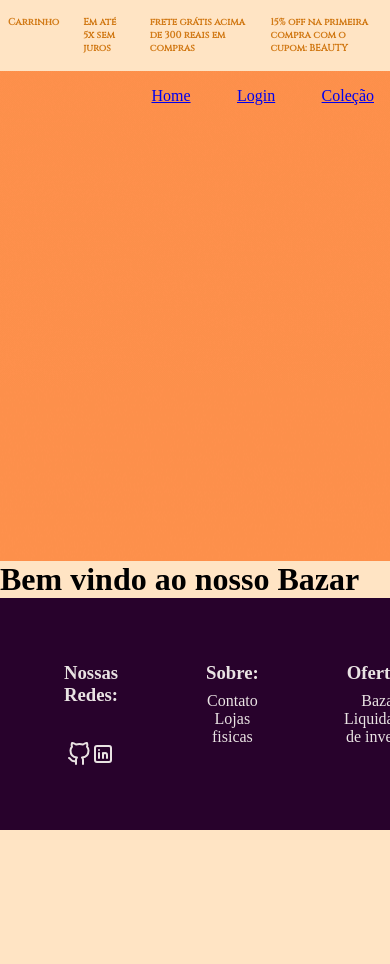
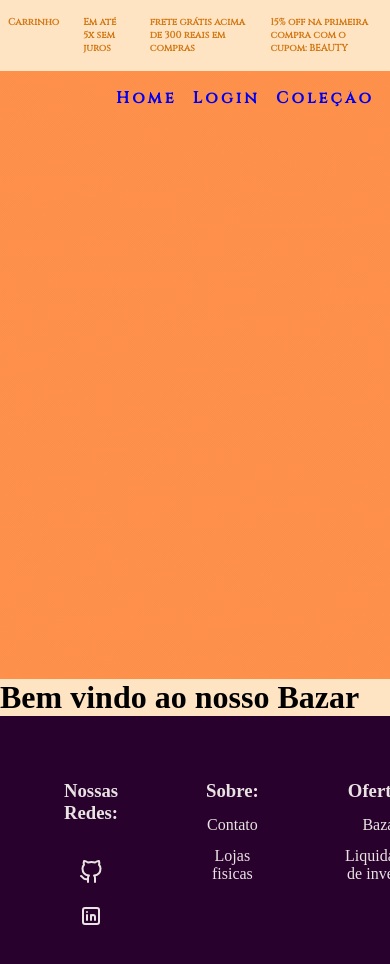
Before and after one commit to LucianaVivarelli/E-commerce, a React (Vite) app: page /Bazar in a window 390 px wide. Shown: the top 964 px of the page. Before the commit the page ends 844 px from the top, so only its background shows below. Built offline with nearby package versions, Linux system fonts and the light colour scheme; a web font is replaced by a local one.

Commit message:
almost finish

```diff
--- a/src/Pages/Home/Home.jsx
+++ b/src/Pages/Home/Home.jsx
@@ -4,6 +4,7 @@ import { Colection } from '../Colection/Colection'
 import { Rodape } from '../../components/Rodape/Rodape'
 import { Destaques } from '../../components/Destaques/Destaques'
 import { Link }  from 'react-router-dom'
+import { Divisor } from '../../components/Divisor/Divisor'
 
 export const Home = () => {
   return (
@@ -11,7 +12,9 @@ export const Home = () => {
         <Cabecalho />
         <Destaques />
         <Colection />
+        <Divisor texto={"Novidade"} />
         <Rodape />
+
     </div>
   )
 }
--- a/src/components/Cabecalho/Cabecalho.jsx
+++ b/src/components/Cabecalho/Cabecalho.jsx
@@ -21,10 +21,10 @@ export const Cabecalho = () => {
         </section>
         {/*Seção de Imagem header com butão de linkagem para a mesma página em coleções*/}
         <nav className={styles.navBar}>
-          <ul className={styles.listaContainer}>
-          <li><Link to="/">Home</Link></li>
-          <li><Link to="/Login">Login</Link></li>
-          <li><Link to="/Colection">Coleção</Link></li>
+          <ul className={styles.headerList}>
+          <li className={styles.navList}><Link to="/">Home</Link></li>
+          <li className={styles.navList}><Link to="/Login">Login</Link></li>
+          <li className={styles.navList}><Link to="/Colection">Coleção</Link></li>
 
           </ul>
         </nav>
--- a/src/components/Cabecalho/Cabecalho.module.css
+++ b/src/components/Cabecalho/Cabecalho.module.css
@@ -2,13 +2,14 @@
   margin: 0;
   padding: 0;
   list-style: none;
+  text-decoration: none;
 }
 .list {
   display: flex;
   justify-content: space-around;
   background-color: bisque;
   color: rgb(210, 123, 24);
-  font-size: 1.2rem;
+  font-size: 1rem;
   font-family: "Cinzel", serif;
   padding: 0.5rem 0rem 0.5rem 0rem;
   font-weight: 700;
@@ -21,22 +22,30 @@
   background-size: cover;
   object-fit: cover;
 }
-.listaContainer {
+
+.headerList{
   display: flex;
   justify-content: end;
   padding: 1rem 1rem;
-  gap: 2.9rem;
+  gap: 1rem;
   font-size: 1rem;
   font-family: "Cormorant SC", serif;
+
 }
-.login,
-.contato {
-  text-decoration: none;
-  color: bisque;
+.navList{
+
   font-family: "Cinzel", serif;
   letter-spacing: 0.2rem;
-  font-weight: 900;
-  font-size: 1.2rem;
+  font-weight: 800;
+  font-size:1rem;
+
+}
+.navList:hover{
+  font-size:1.2em;
+  color: white;
+  text-decoration: none;
+  -webkit-text-stroke: 2px darkgreen;
+  transition-timing-function: ease-in-out;
 }
 
 
@@ -52,8 +61,8 @@
   }
 
   .navBar {
-    height: 58vh;
-    object-fit: cover;
+    height: 38rem;
+
     overflow: hidden;
     background: url("../../assets/images/header/Mobile.gif");
     background-repeat: no-repeat;
--- a/src/components/CantaoApi/CantaoApi.jsx
+++ b/src/components/CantaoApi/CantaoApi.jsx
@@ -17,10 +17,10 @@ export const CantaoApi = () => {
         <ul className={styles.containerPdtos}>
           <Lista CantaoApi={cantaoApi} />
         </ul>
-        <section className={styles.ContainerBottom}>
-        <Divisor texto={"Venha conferir nossas novidades"} />
-          <p className={styles.pBottom}>Se cadastrando hoje, você ganha 15% de desconto com o cupom:<span>BEAUTY</span></p>
-        </section>
+
+
+
+
       </section>
 
     </main>
--- a/src/components/CantaoApi/CantaoApi.module.css
+++ b/src/components/CantaoApi/CantaoApi.module.css
@@ -11,7 +11,7 @@ body {
   justify-content: space-between;
   gap: 3rem;
   flex-wrap: wrap;
-  max-width: 1500px;
+  max-width: 1400px;
   margin: 0 auto;
 }
 .pdtsUl{
--- a/src/components/Destaques/Destaques.jsx
+++ b/src/components/Destaques/Destaques.jsx
@@ -18,8 +18,8 @@ export const Destaques = () => {
          <Link to="/Bazar"> <img className={Styles.midle02} src={midle02} alt="Bazar" /></Link>
         </div>
         <div className={Styles.iList02}>
-         <Link to="/Stores"><img className={Styles.midle02} src={midle03} alt="Lojas" /></Link>
-         <Link to="/Off"> <img className={Styles.midle01} src={midle04} alt="Peças Off" /></Link>
+         <Link to="/Stores"><img className={Styles.midle03} src={midle03} alt="Lojas" /></Link>
+         <Link to="/Off"> <img className={Styles.midle04} src={midle04} alt="Peças Off" /></Link>
         </div>
       </div>
     </div>
--- a/src/components/Destaques/Destaques.module.css
+++ b/src/components/Destaques/Destaques.module.css
@@ -6,13 +6,38 @@
   gap: 4rem;
   margin-top: 2.5rem;
 }
-.midle01{
-
-}
-.midle02{
+ .midle01:hover{
+  box-shadow: 1px 10px 15px rgba(222, 121, 12, 0.312);
+  transition:0.5s;
+  border: 10px solid rgba(222, 121, 12, 0.306);
+  transform: scale(1.0);
+ }
+ .midle02:hover{
+  box-shadow: 1px 10px 15px rgba(48, 2, 53, 0.384);
+  transition:0.5s;
+  border: 10px solid rgba(48, 2, 53, 0.384);
+  transform: scale(1.0);
 
 
-}
+
+ }
+ .midle03:hover{
+  box-shadow: 1px 10px 15px  rgba(48, 2, 53, 0.384);
+  transition:0.5s;
+  border: 10px solid rgba(48, 2, 53, 0.384);
+  transform: scale(1.0);
+ }
+ .midle04:hover{
+  box-shadow: 1px 10px 15px rgba(222, 121, 12, 0.271);
+  border: 10px solid rgba(222, 121, 12, 0.287);
+  transition:0.5s;
+  transform: scale(1.0);
+ }
+
+
+
+
+
 img {
   border-radius: 2rem;
 
--- a/src/components/Divisor/Divisor.module.css
+++ b/src/components/Divisor/Divisor.module.css
@@ -4,7 +4,7 @@
   display: flex;
   align-items: center;
   text-align: center;
-  font-size: 2.4rem;
+  font-size: 2rem;
   text-shadow: 4px 4px 5px #eeeaea93;
   font-family: "Cinzel", serif;
   letter-spacing: 1rem;
@@ -17,7 +17,7 @@
 .Divisor::after,
 .Divisor::before {
   content: "";
-  border: 0.5rem solid #18e8c23b;
+  border: 0.2rem solid #18e8c23b;
   border-radius: 20rem;
   flex: 1;
 }
--- a/src/components/Rodape/Rodape.module.css
+++ b/src/components/Rodape/Rodape.module.css
@@ -7,12 +7,18 @@
   justify-content: space-evenly;
   gap: 20rem;
 }
+
+
+
 .col01,
 .col02,
 .col03 {
   padding: 2rem;
   color: rgb(233, 227, 227);
   text-align: center;
+}
+.colP{
+  padding:0.4rem;
 }
 .col01 {
   display: flex;
@@ -21,13 +27,11 @@
   align-items: center;
   gap: 1rem;
 }
-.col02 {
-}
-.col03 {
-}
 .icon {
-  height: 5rem;
-  width: 5rem;
+  margin:0 1rem;
+  height: 2rem;
+  width: 2rem;
+
 }
 .colTitle {
   padding: 0.5rem;
```
Also changed, not shown: src/RoutesStore.jsx (deleted, +0 -21 lines).
